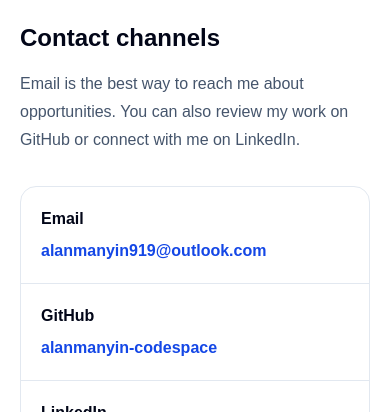
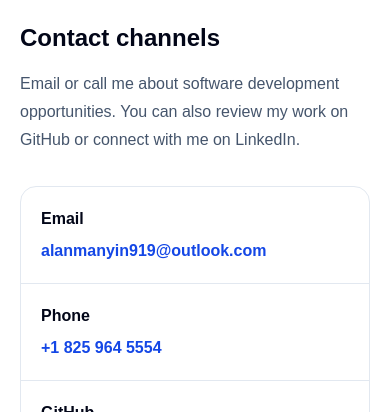
Before and after one commit to alanmanyin-codespace/app-personal-portfolio, a Next.js app: page /contact in a window 390 px wide. Shown: the part 432-844 px from the top of the page. Built offline with nearby package versions, Linux system fonts and the light colour scheme.

Commit message:
fix(contact): publish owner-approved Canadian phone number

```diff
--- a/src/app/contact/page.tsx
+++ b/src/app/contact/page.tsx
@@ -12,7 +12,11 @@ export const metadata: Metadata = {
 };
 
 export default function ContactPage() {
-  const channels = [siteConfig.email, ...siteConfig.socials];
+  const channels = [
+    siteConfig.email,
+    ...(siteConfig.phone ? [siteConfig.phone] : []),
+    ...siteConfig.socials,
+  ];
 
   return (
     <>
@@ -28,7 +32,7 @@ export default function ContactPage() {
               Contact channels
             </h2>
             <p className="mt-4 leading-7 text-slate-600">
-              Email is the best way to reach me about opportunities. You can
+              Email or call me about software development opportunities. You can
               also review my work on GitHub or connect with me on LinkedIn.
             </p>
           </div>
```
